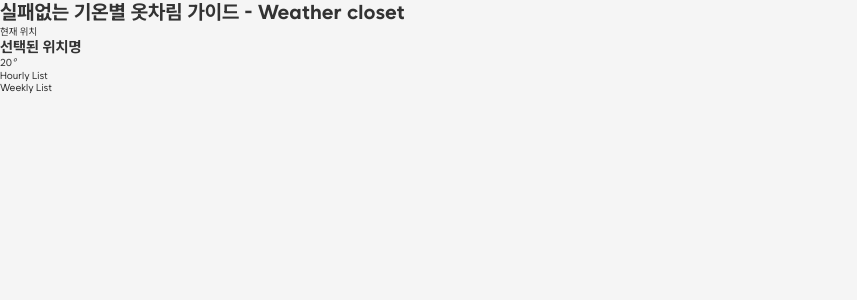
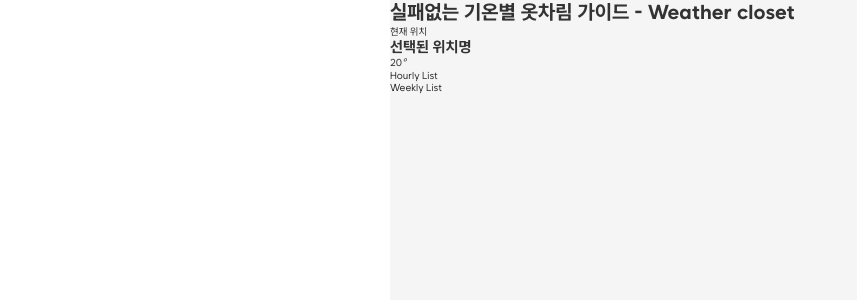
Before and after one commit to geumyoung00/weather-closet, a Next.js app: page / in a window 1280 px wide. Shown: the top 300 px of the page, without its empty margins (0-857 px from the left). Built offline with nearby package versions, Linux system fonts and the light colour scheme.

Commit message:
2025-02-19

```diff
--- a/src/app/layout.tsx
+++ b/src/app/layout.tsx
@@ -1,6 +1,7 @@
 import type { Metadata } from 'next';
 import localFont from 'next/font/local';
 import '../style/global.css';
+import styles from '../style/basic.module.css';
 import { auth } from '../firebase';
 import { AuthProvider } from '../context/AuthContext';
 
@@ -28,7 +29,7 @@ export default function RootLayout({
   return (
     <html lang='ko'>
       <body className={`${wanted.variable}`}>
-        <div>
+        <div className={styles.wrap}>
           <h1 className='hide'>실패없는 기온별 옷차림 가이드 - Weather closet</h1>
           <AuthProvider>{children}</AuthProvider>
         </div>
--- /dev/null
+++ b/src/style/basic.module.css
@@ -0,0 +1,6 @@
+.wrap {
+    max-width: 500px;
+    margin: 0 auto;
+    height: 100vh;
+    background: var(--background-color);
+}
--- a/src/style/global.css
+++ b/src/style/global.css
@@ -2,6 +2,7 @@
   /* setting 0 */
 
   /* color theme */
+  --body-color: #FFF;
   --background-color: #f5f5f5;
   --primary-color: #4a90e2;
   --text-color: #333;
@@ -12,8 +13,9 @@
 }
 
 [data-theme="dark"] {
-  --primary-color: #222;
-  --background-color: #111;
+  --body-color: #000000;
+  --background-color: #333333;
+  --primary-color: #0c56ac;
   --text-color: #fff;
 
 }
@@ -36,7 +38,7 @@ html {
 
 body {
   font-family: var(--font-wanted);
-  background: var(--background-color);
+  background: var(--body-color);
   color: var(--text-color);
   overflow-x: hidden;
   text-rendering: optimizeLegibility;
```
